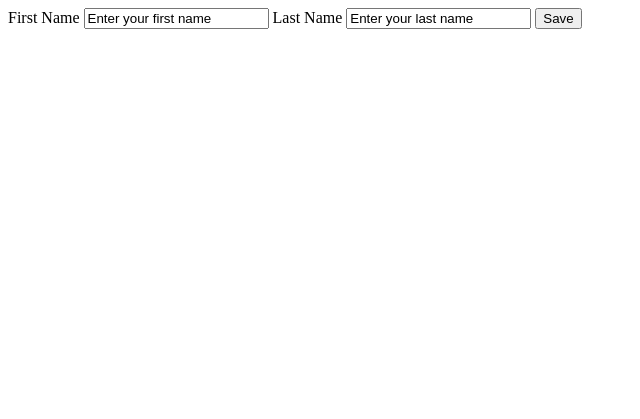
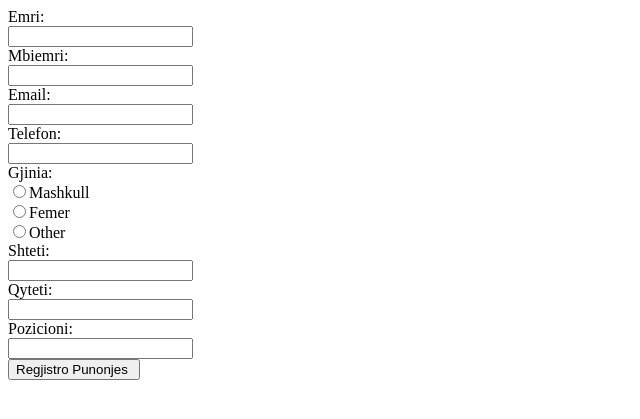
Before and after one commit to deniscerri/phpcrud, a PHP site: page /views/createEmployee.php in a window 1280 px wide. Shown: the top 419 px of the page, without its empty margins (0-640 px from the left). Run offline with PHP 8.4, Linux system fonts and the light colour scheme.

Commit message:
[Mikel Shevroja] Create Form for Create Employee

```diff
--- a/views/createEmployee.php
+++ b/views/createEmployee.php
@@ -4,13 +4,35 @@
     <title>Employee Management [Add]</title>
 </head>
 <body>
-    <form action="" method="POST">
-        <label for="firstName">First Name</label>
-        <input type="text" name="firstName" value="Enter your first name">
-        <label for="lastName">Last Name</label>
-        <input type="text" name="lastName" value="Enter your last name">
-        <button type="submit" name="save">Save</button>
-        <!-- add other tags... -->
+    <form action="/resource/php/create.php">
+
+        <label for="emri">Emri:</label><br>
+        <input type="text" id="emri" name="emri" value=""><br>
+
+        <label for="mbiemri">Mbiemri:</label><br>
+        <input type="text" id="mbiemri" name="mbiemri" value=""><br>
+
+        <label for="email">Email:</label><br>
+        <input type="text" id="email" name="email" value=""><br>
+
+        <label for="telefon">Telefon:</label><br>
+        <input type="text" id="telefon" name="telefon" value=""><br>
+
+        <label>Gjinia: </label><br />
+        <input type="radio" name="gjinia" value="mashkull">Mashkull<br />
+        <input type="radio" name="gjinia" value="femer">Femer<br />
+        <input type="radio" name="other" value="other">Other<br />
+
+        <label for="shteti">Shteti:</label><br>
+        <input type="text" id="shteti" name="shteti" value=""><br>
+
+        <label for="qyteti">Qyteti:</label><br>
+        <input type="text" id="qyteti" name="qyteti" value=""><br>
+
+        <label for="pozicioni">Pozicioni:</label><br>
+        <input type="text" id="pozicioni" name="pozicioni" value=""><br>
+
+        <input type="submit" value="Regjistro Punonjes ">
     </form>
 </body>
 </html>
```
